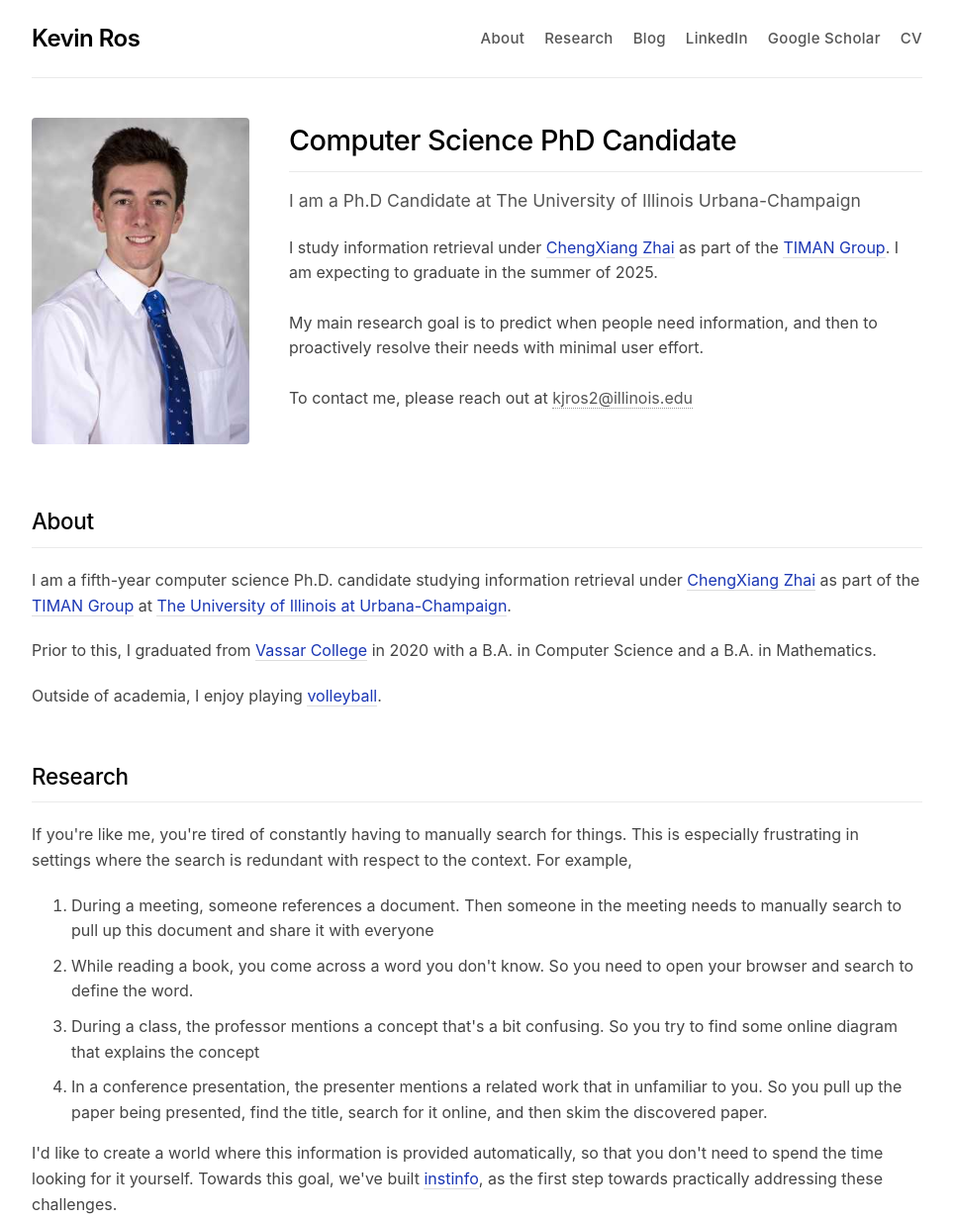
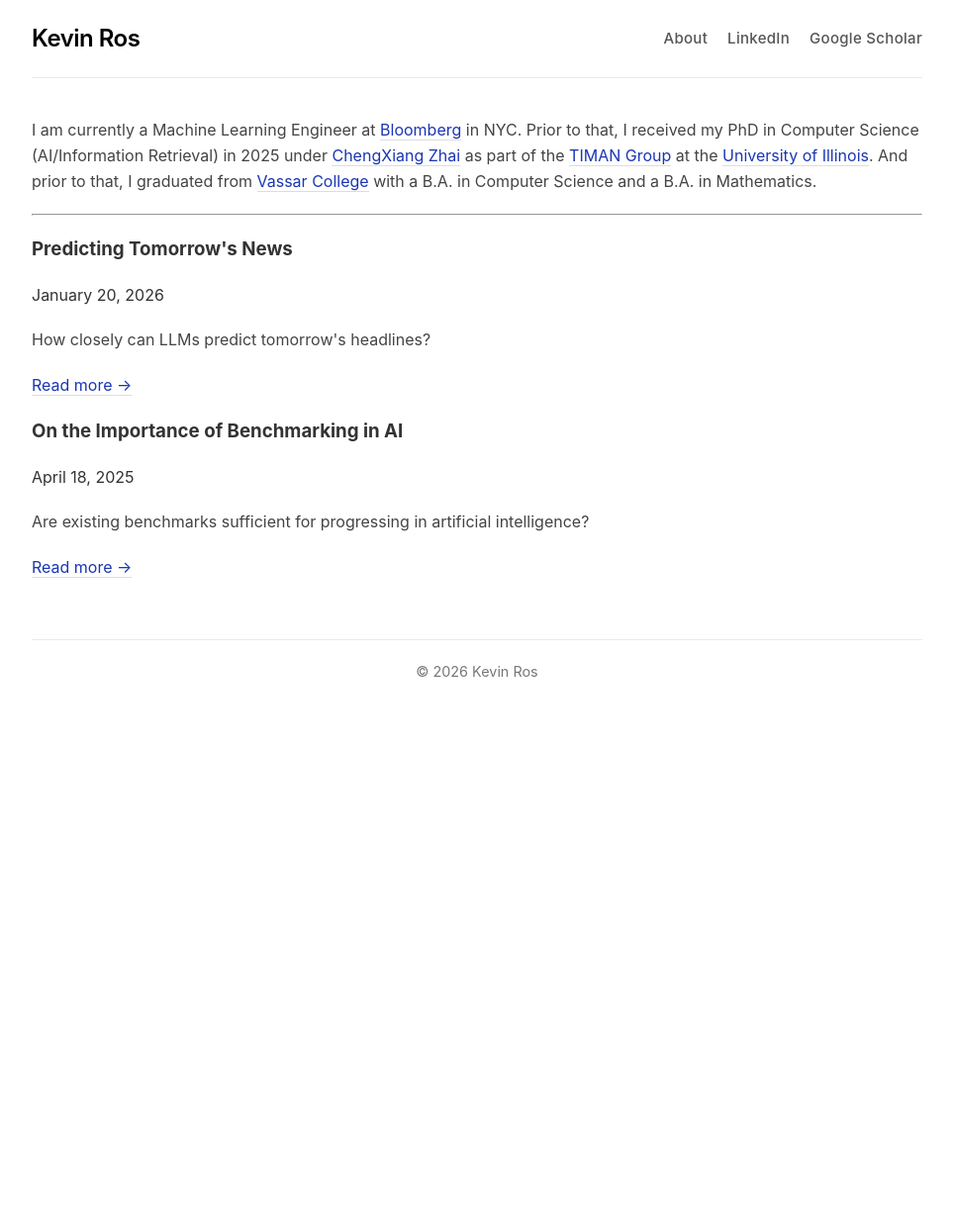
Before and after one commit to kevinros/kevinros.github.io, a plain HTML site: page index.html in a window 1280 px wide. Shown: the part 20-1253 px from the top of the page at 99% size, without its empty margins (158-1121 px from the left). After the commit the page ends 800 px from the top, so only its background shows below. Drawn offline with Linux system fonts and the light colour scheme.

Commit message:
updated 1/20/2026

```diff
--- a/index.html
+++ b/index.html
@@ -12,62 +12,33 @@
         <h1>Kevin Ros</h1>
         <ul>
             <li><a href="index.html">About</a></li>
-            <li><a href="index.html#research">Research</a></li>
-            <li><a href="blog.html">Blog</a></li>
             <li><a href="https://linkedin.com/in/kevin-ros-92bba6126">LinkedIn</a></li>
             <li><a href="https://scholar.google.com/citations?user=0HCtLPYAAAAJ&hl=en&oi=ao">Google Scholar</a></li>
-            <li><a href="cv.pdf">CV</a></li>
         </ul>
     </nav>
 
-    <!-- Redesigned hero section -->
-    <section class="hero">
-        <div class="hero-image">
-            <img src="headshot.jpg" alt="Kevin Ros">
-        </div>
-        <div class="hero-content">
-            <h2 class="hero-title">Computer Science PhD Candidate</h2>
-            <p class="hero-subtitle">I am a Ph.D Candidate at The University of Illinois Urbana-Champaign</p>
-            <p class="hero-text">
-                I study information retrieval under <a href="http://czhai.cs.illinois.edu/">ChengXiang Zhai</a> as part of the <a href="https://timan.cs.illinois.edu/ir/index.html">TIMAN Group</a>. I am expecting to graduate in the summer of 2025.
-            </p>
-			<p class="hero-text">
-                My main research goal is to predict when people need information, and then to proactively resolve their needs with minimal user effort.
-            </p>
-            <p class="contact-info">
-                To contact me, please reach out at <a href="mailto:kjros2@illinois.edu" class="email">kjros2@illinois.edu</a>
-            </p>
-        </div>
-    </section>
+	<p>I am currently a Machine Learning Engineer at <a href="https://www.bloomberg.com/">Bloomberg</a> in NYC. Prior to that, I received my PhD in Computer Science (AI/Information Retrieval) in 2025 under <a href="https://czhai.cs.illinois.edu/">ChengXiang Zhai</a> as part of the <a href="https://timan.cs.illinois.edu/ir/">TIMAN Group</a> at the <a href="https://siebelschool.illinois.edu/">University of Illinois</a>. And prior to that, I graduated from <a href="https://www.vassar.edu/">Vassar College</a> with a B.A. in Computer Science and a B.A. in Mathematics.</p>
 
-    <div id="about" class="section">
-        <h2>About</h2>
-        <p>I am a fifth-year computer science Ph.D. candidate studying information retrieval under <a href="http://czhai.cs.illinois.edu/">ChengXiang Zhai</a> as part of the <a href="https://timan.cs.illinois.edu/ir/index.html">TIMAN Group</a> at <a href="https://cs.illinois.edu/">The University of Illinois at Urbana-Champaign</a>.</p>
-        <p>Prior to this, I graduated from <a href="https://www.vassar.edu/">Vassar College</a> in 2020 with a B.A. in Computer Science and a B.A. in Mathematics.</p>
-		<p>Outside of academia, I enjoy playing <a href="https://www.vassarathletics.com/sports/mens-volleyball/roster/kevin-ros/8392">volleyball</a>.</p>
+	<hr/>
+
+	 <div class="blog-post">
+        <h3 class="blog-title">Predicting Tomorrow's News</h3>
+        <span class="blog-date">January 20, 2026</span>
+		<p></p>
+        <p>How closely can LLMs predict tomorrow's headlines?</p>
+        <a href="blog_posts/01202026.html">Read more →</a>
     </div>
 
-    <div id="research" class="section">
-        <h2>Research</h2>
-        <p>If you're like me, you're tired of constantly having to manually search for things. This is especially frustrating in settings where the search is redundant with respect to the context. For example,</p>
-
-		<ol>
-            <li>During a meeting, someone references a document. Then someone in the meeting needs to manually search to pull up this document and share it with everyone</li>
-            <li>While reading a book, you come across a word you don't know. So you need to open your browser and search to define the word.</li>
-			<li>During a class, the professor mentions a concept that's a bit confusing. So you try to find some online diagram that explains the concept</li>
-			<li>In a conference presentation, the presenter mentions a related work that in unfamiliar to you. So you pull up the paper being presented, find the title, search for it online, and then skim the discovered paper. </li>
-
-        </ol>
-
-		<p>I'd like to create a world where this information is provided automatically, so that you don't need to spend the time looking for it yourself. Towards this goal, we've built <a href="https://www.instinfo.com/">instinfo</a>, as the first step towards practically addressing these challenges.</p>
-
-		<p>Concretely, this research leverages state-of-the-art language models, machine learning, data collection, benchmark and dataset creation, and user studies.</p>
-
-
+    <div class="blog-post">
+        <h3 class="blog-title">On the Importance of Benchmarking in AI</h3>
+        <span class="blog-date">April 18, 2025</span>
+		<p></p>
+        <p>Are existing benchmarks sufficient for progressing in artificial intelligence?</p>
+        <a href="blog_posts/04182025.html">Read more →</a>
     </div>
 
     <footer>
-        © 2025 Kevin Ros
+        © 2026 Kevin Ros
     </footer>
 </body>
 </html>
```
Also changed, not shown: blog.html (deleted, +0 -35 lines), blog_posts/01202026.html (added, +38 -0 lines), blog_posts/04182025.html (+2 -5 lines), projects/tomorrowsnews.html (added, +57 -0 lines).
